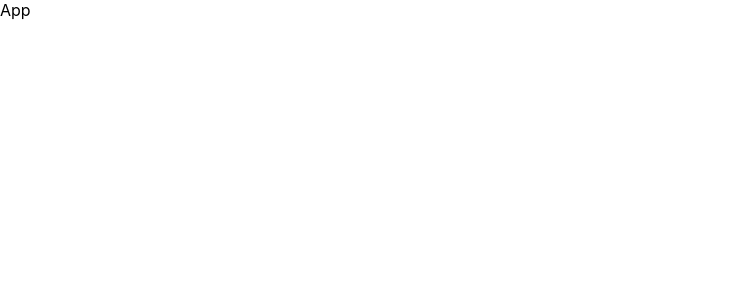
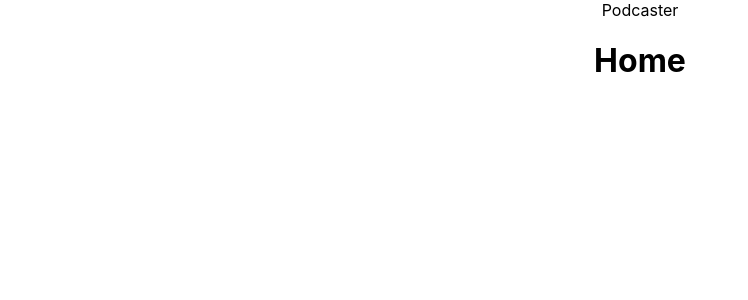
Before and after one commit to erikgervas/podcast-app, a React (Create React App) app: page / in a window 1280 px wide. Shown: the top 300 px of the page, without its empty margins (0-748 px from the left). Built offline with nearby package versions, Linux system fonts and the light colour scheme.

Commit message:
Basic routing

```diff
--- a/package.json
+++ b/package.json
@@ -8,6 +8,7 @@
     "@testing-library/user-event": "^13.5.0",
     "react": "^18.2.0",
     "react-dom": "^18.2.0",
+    "react-router-dom": "^6.4.1",
     "react-scripts": "5.0.1",
     "web-vitals": "^2.1.4"
   },
--- /dev/null
+++ b/src/App.css
@@ -0,0 +1,6 @@
+.App {
+    display: flex;
+    flex-direction: column;
+    justify-content: center;
+    align-items: center;
+}
--- a/src/App.js
+++ b/src/App.js
@@ -1,10 +1,19 @@
+import * as React from "react";
+import { Routes, Route } from "react-router-dom";
+import {Home} from "./modules/Home";
+import {NotFoundPage} from "./components/NotFoundPage";
+import {Layout} from "./components/Layout";
+import './App.css'
 
-function App() {
+export const App = () => {
   return (
-    <div>
-      App
+    <div className='App'>
+        <Routes>
+            <Route path="/" element={<Layout/>}>
+                <Route index element={<Home/>} />
+            </Route>
+            <Route path="*" element={<NotFoundPage/>} />
+        </Routes>
     </div>
   );
 }
-
-export default App;
--- /dev/null
+++ b/src/components/Layout.jsx
@@ -0,0 +1,11 @@
+import * as React from "react";
+import { Outlet } from "react-router-dom";
+
+export const Layout = () => (
+    <>
+        <div>
+            Podcaster
+        </div>
+        <Outlet/>
+    </>
+)
--- /dev/null
+++ b/src/components/NotFoundPage.jsx
@@ -0,0 +1,5 @@
+import * as React from "react";
+
+export const NotFoundPage = () => (
+    <h1>Not found</h1>
+)
--- a/src/index.js
+++ b/src/index.js
@@ -1,13 +1,17 @@
 import React from 'react';
 import ReactDOM from 'react-dom/client';
 import './index.css';
-import App from './App';
+import { App } from './App';
 import reportWebVitals from './reportWebVitals';
+import { BrowserRouter as Router } from "react-router-dom";
+
 
 const root = ReactDOM.createRoot(document.getElementById('root'));
 root.render(
   <React.StrictMode>
-    <App />
+      <Router>
+          <App/>
+      </Router>
   </React.StrictMode>
 );
 
--- /dev/null
+++ b/src/modules/Home/index.jsx
@@ -0,0 +1,7 @@
+import * as React from "react";
+
+export const Home = () => {
+    return(
+      <h1>Home</h1>
+    );
+};
```
Also changed, not shown: 1 other file (tests, documents, lock files or other folders).
